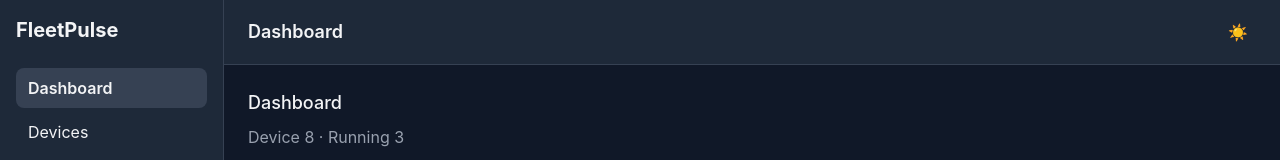
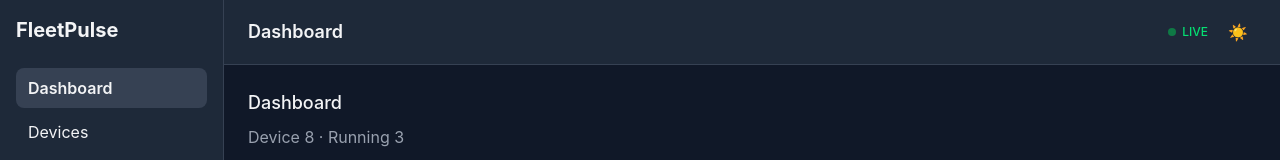
Before and after one commit to ahreumshindev-hash/fleetpulse, a Vue app: page / in a window 1280 px wide. Shown: the top 160 px of the page. Built offline with nearby package versions, Linux system fonts and the light colour scheme; the HTML template or start-up script is replaced by a standard one.

Commit message:
feat: session 5 - realtime simulation

```diff
--- /dev/null
+++ b/src/composables/useDeviceSimulation.ts
@@ -0,0 +1,75 @@
+import { ref } from 'vue'
+import { useDeviceStore } from '@/stores/devices'
+import { useRunsStore } from '@/stores/runs'
+import type { Device, DeviceStatus } from '@/types'
+
+const TICK_MS = 3000
+
+function randomStatus(current: DeviceStatus): DeviceStatus {
+  const roll = Math.random()
+  if (current === 'error' || current === 'offline') {
+    return roll < 0.3 ? 'online' : current // 30% 확률로 복구
+  }
+  if (roll < 0.06) return 'error'
+  if (roll < 0.12) return 'offline'
+  if (roll < 0.4) return current === 'busy' ? 'online' : 'busy'
+  return current
+}
+
+export function useDeviceSimulation() {
+  const devicesStore = useDeviceStore()
+  const runsStore = useRunsStore()
+  const isRunning = ref(false)
+  let timer: ReturnType<typeof setInterval> | null = null
+
+  function tickDevices() {
+    for (const device of devicesStore.devices) {
+      const battery = Math.max(5, device.battery - Math.floor(Math.random() * 3))
+      devicesStore.updateDevice(device.id, {
+        battery,
+        status: randomStatus(device.status),
+        lastSeen: new Date().toISOString(),
+      })
+    }
+  }
+
+  function tickRuns() {
+    for (const run of runsStore.runs) {
+      if (run.status !== 'running') continue
+      const next = run.progress + 5 + Math.floor(Math.random() * 15)
+      if (next >= 100) {
+        runsStore.updateRun(run.id, {
+          status: Math.random() < 0.85 ? 'passed' : 'failed',
+          progress: 100,
+        })
+      } else {
+        runsStore.updateRun(run.id, { progress: next })
+      }
+    }
+    // 대기열 → 실행 (동시 실행 최대 3건)
+    const runningCount = runsStore.runs.filter((r) => r.status === 'running').length
+    if (runningCount < 3) {
+      const queued = runsStore.runs.find((r) => r.status === 'queued')
+      if (queued) runsStore.updateRun(queued.id, { status: 'running', progress: 5 })
+    }
+  }
+
+  function start() {
+    if (isRunning.value) return
+    isRunning.value = true
+    timer = setInterval(() => {
+      tickDevices()
+      tickRuns()
+    }, TICK_MS)
+  }
+
+  function stop() {
+    isRunning.value = false
+    if (timer) {
+      clearInterval(timer)
+      timer = null
+    }
+  }
+
+  return { isRunning, start, stop }
+}
--- a/src/layouts/AppShell.vue
+++ b/src/layouts/AppShell.vue
@@ -1,6 +1,8 @@
 <script setup lang="ts">
 import { computed } from 'vue'
 import { RouterLink, RouterView, useRoute } from 'vue-router'
+import { onMounted, onUnmounted } from 'vue'
+import { useDeviceSimulation } from '@/composables/useDeviceSimulation'
 import ThemeToggle from '@/components/ThemeToggle.vue'
 
 const menus = [
@@ -20,6 +22,10 @@ const pageTitle = computed(() => {
   }
   return titles[route.path] ?? 'FleetPulse'
 })
+
+const { isRunning, start, stop } = useDeviceSimulation()
+onMounted(start)
+onUnmounted(stop)
 </script>
 <template>
   <div class="flex h-screen bg-gray-50 dark:bg-gray-900 text-gray-900 dark:text-gray-100">
@@ -45,7 +51,16 @@ const pageTitle = computed(() => {
         class="flex items-center justify-between px-6 py-3 bg-white dark:bg-gray-800 border-b border-gray-200 dark:border-gray-700"
       >
         <h2 class="text-lg font-semibold">{{ pageTitle }}</h2>
-        <ThemeToggle />
+        <div class="flex items-center gap-3">
+          <span
+            v-if="isRunning"
+            class="flex items-center gap-1.5 text-xs font-medium text-green-600 dark:text-green-400"
+          >
+            <span class="w-2 h-2 rounded-full bg-green-500 animate-pulse" />
+            LIVE
+          </span>
+          <ThemeToggle />
+        </div>
       </header>
 
       <main class="flex-1 p-6 overflow-auto">
--- a/src/stores/devices.ts
+++ b/src/stores/devices.ts
@@ -20,8 +20,12 @@ export const useDeviceStore = defineStore('devices', () => {
     selectedDeviceId.value = id
   }
   function updateDeviceStatus(id: string, status: Device['status']) {
+    updateDevice(id, { status })
+  }
+
+  function updateDevice(id: string, patch: Partial<Device>) {
     const device = devices.value.find((d) => d.id === id)
-    if (device) device.status = status
+    if (device) Object.assign(device, patch)
   }
 
   return {
@@ -33,5 +37,6 @@ export const useDeviceStore = defineStore('devices', () => {
     setDevices,
     selectDevice,
     updateDeviceStatus,
+    updateDevice,
   }
 })
```
